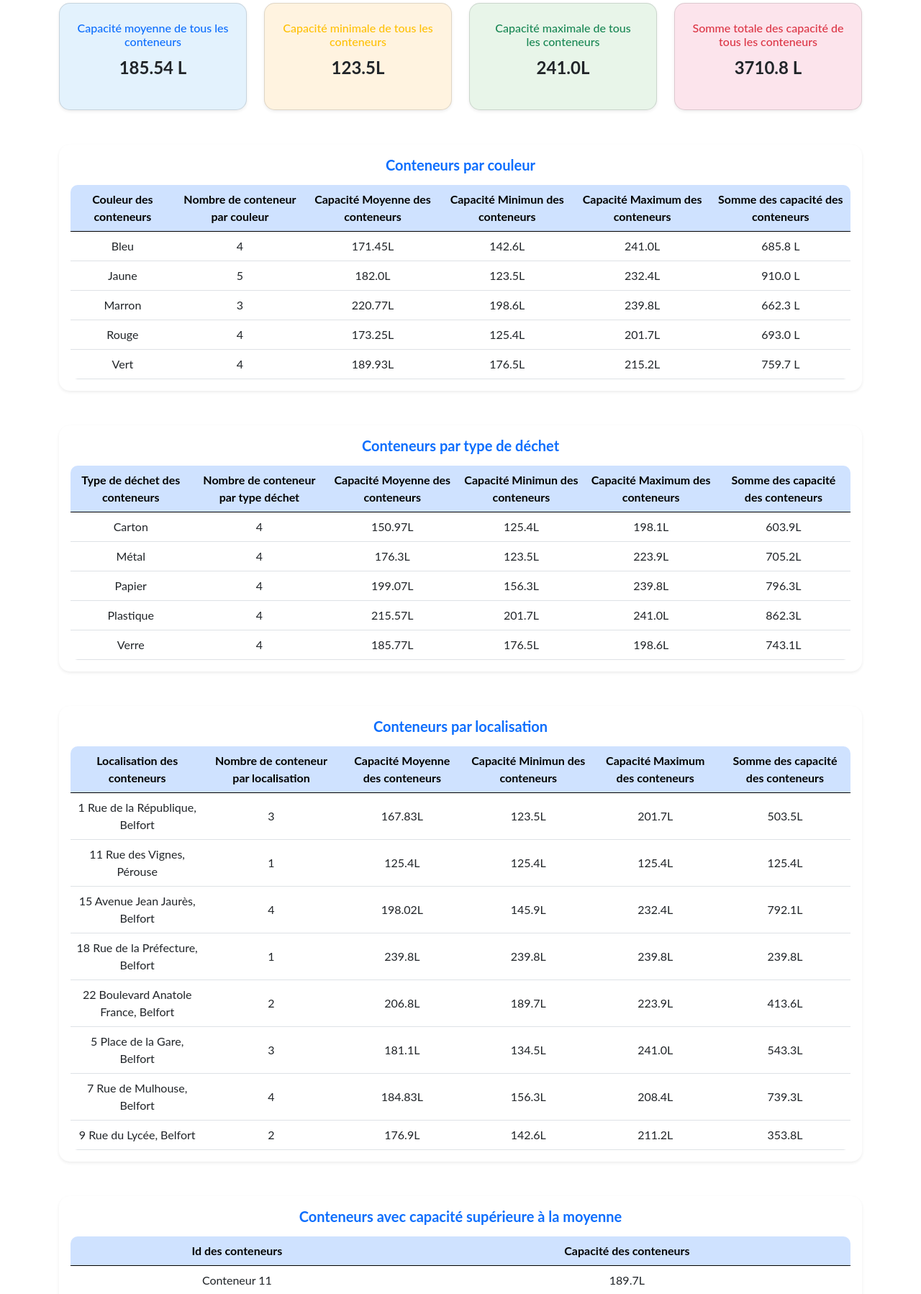
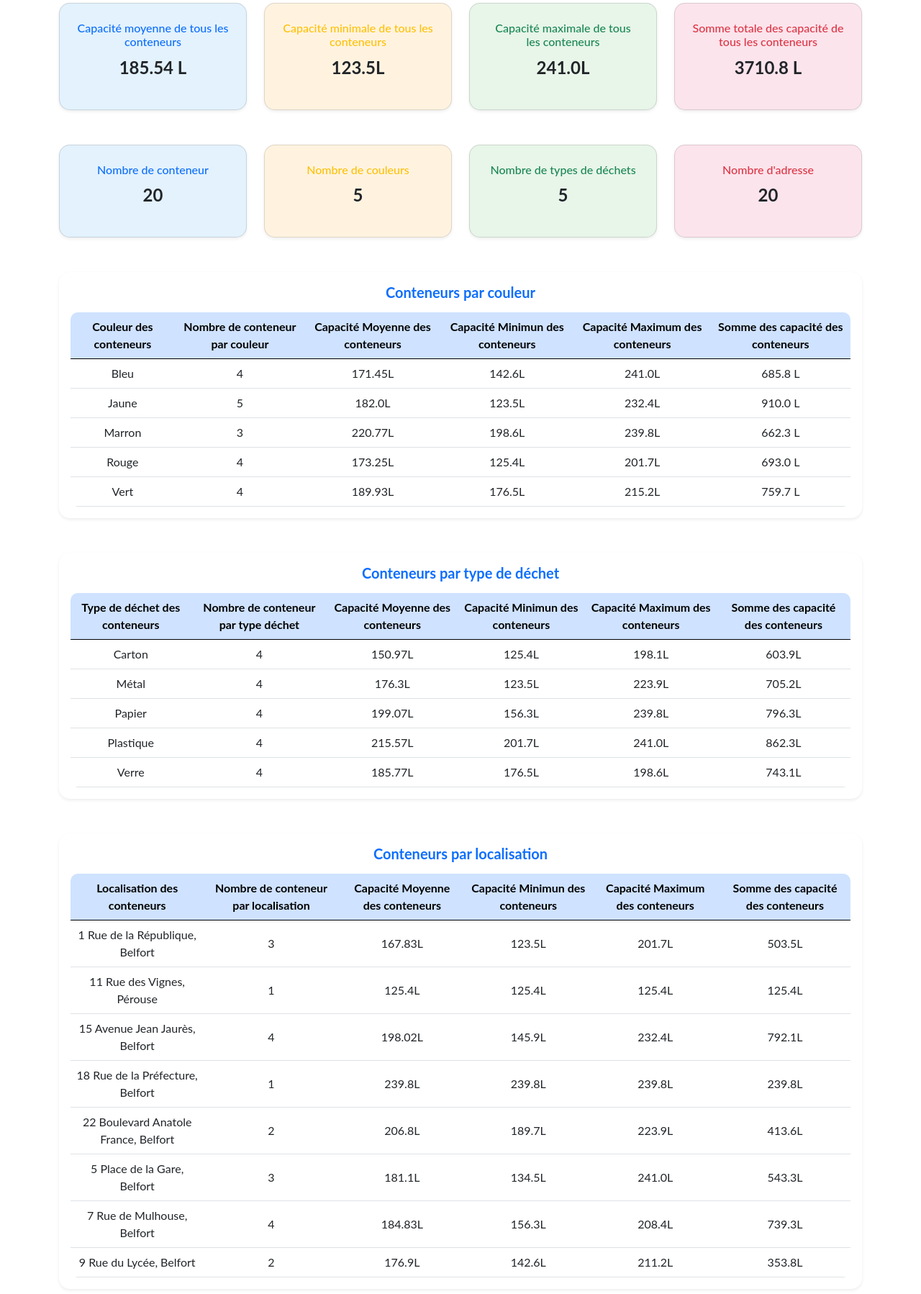
Before and after one commit to EmileCap/Trida, a Flask app: page /conteneur/etat in a window 1280 px wide. Shown: the part 219-2017 px from the top of the page at 72% size. Run offline with Flask 3, Linux system fonts and the light colour scheme; data comes from the database, SQL or seed files in the repository; data that the repository does not hold is empty; some libraries are stand-ins or nearby versions.

Commit message:
ça avance

```diff
--- a/app.py
+++ b/app.py
@@ -18,7 +18,7 @@ import pymysql.cursors
 
 
 #rachida
-'''
+
 def get_db():
     if 'db' not in g:
         g.db =  pymysql.connect(
@@ -32,12 +32,12 @@ def get_db():
         # à activer sur les machines personnelles :
         activate_db_options(g.db)
     return g.db
-'''
+
 
 # MATTEO
 
 # mysql --user=mbronne2 --password=secret --host=serveurmysql --database=BDD_mbronne2 --skip-ssl
-def get_db():
+'''def get_db():
     if 'db' not in g:
         g.db =  pymysql.connect(
             host="serveurmysql",  # à modifier
@@ -48,7 +48,7 @@ def get_db():
             cursorclass=pymysql.cursors.DictCursor
         )
     return g.db
-
+'''
 
 # LILI
 
@@ -771,13 +771,37 @@ def show_etat_conteneur():
     mycursor.execute(sql5)
     conteneurs_sup_moyenne = mycursor.fetchall()
 
+    sql6 = """SELECT COUNT(couleur.id_couleur) AS nombre_de_couleur
+        FROM couleur"""
+    mycursor.execute(sql6)
+    nombre_de_couleur = mycursor.fetchone()
+
+    sql6 = """SELECT COUNT(conteneur.id_conteneur) AS nombre_de_conteneur
+        FROM conteneur"""
+    mycursor.execute(sql6)
+    nombre_de_conteneur = mycursor.fetchone()
+
+    sql6 = """SELECT COUNT(type_dechet.id_type_dechet) AS nombre_de_type_dechet
+        FROM type_dechet"""
+    mycursor.execute(sql6)
+    nombre_de_type_dechet = mycursor.fetchone()
+
+    sql6 = """SELECT COUNT(localisation.id_localisation) AS nombre_de_localisation
+        FROM localisation"""
+    mycursor.execute(sql6)
+    nombre_de_localisation = mycursor.fetchone()
+
     return render_template(
         'conteneur/etat_conteneur.html',
         stats_totales=stats_totales,
         conteneurs_par_couleur=conteneurs_par_couleur,
         conteneurs_par_type_dechet=conteneurs_par_type_dechet,
         conteneurs_par_localisation=conteneurs_par_localisation,
-        conteneurs_sup_moyenne=conteneurs_sup_moyenne
+        conteneurs_sup_moyenne=conteneurs_sup_moyenne,
+         nombre_de_couleur=nombre_de_couleur,
+        nombre_de_conteneur=nombre_de_conteneur,
+        nombre_de_type_dechet=nombre_de_type_dechet,
+        nombre_de_localisation=nombre_de_localisation
     )
 
 
--- a/templates/conteneur/etat_conteneur.html
+++ b/templates/conteneur/etat_conteneur.html
@@ -39,6 +39,36 @@
                 <div class="card shadow-sm text-center p-4" style="background-color:#FCE4EC; border-radius:15px;">
                     <h6 class="text-danger fw-semibold mb-2">Somme totale des capacité de tous les conteneurs</h6>
                     <p class="fs-4 fw-bold">{{ stats_totales.somme_capacite_totale }} L</p>
+                </div>
+            </div>
+        </div>
+
+    <div class="row g-4 mb-5">
+            <div class="col-md-3 col-sm-6">
+                <div class="card shadow-sm text-center p-4" style="background-color:#E3F2FD; border-radius:15px;">
+                    <h6 class="text-primary fw-semibold mb-2">Nombre de conteneur</h6>
+                    <p class="fs-4 fw-bold">{{ nombre_de_conteneur.nombre_de_conteneur }} </p>
+                </div>
+            </div>
+
+            <div class="col-md-3 col-sm-6">
+                <div class="card shadow-sm text-center p-4" style="background-color:#FFF3E0; border-radius:15px;">
+                    <h6 class="text-warning fw-semibold mb-2">Nombre de couleurs</h6>
+                    <p class="fs-4 fw-bold">{{ nombre_de_couleur.nombre_de_couleur }} </p>
+                </div>
+            </div>
+
+            <div class="col-md-3 col-sm-6">
+                <div class="card shadow-sm text-center p-4" style="background-color:#E8F5E9; border-radius:15px;">
+                    <h6 class="text-success fw-semibold mb-2">Nombre de types de déchets</h6>
+                    <p class="fs-4 fw-bold">{{ nombre_de_type_dechet.nombre_de_type_dechet }} </p>
+                </div>
+            </div>
+
+            <div class="col-md-3 col-sm-6">
+                <div class="card shadow-sm text-center p-4" style="background-color:#FCE4EC; border-radius:15px;">
+                    <h6 class="text-danger fw-semibold mb-2">Nombre d'adresse</h6>
+                    <p class="fs-4 fw-bold">{{ nombre_de_localisation.nombre_de_localisation }} </p>
                 </div>
             </div>
         </div>
```
